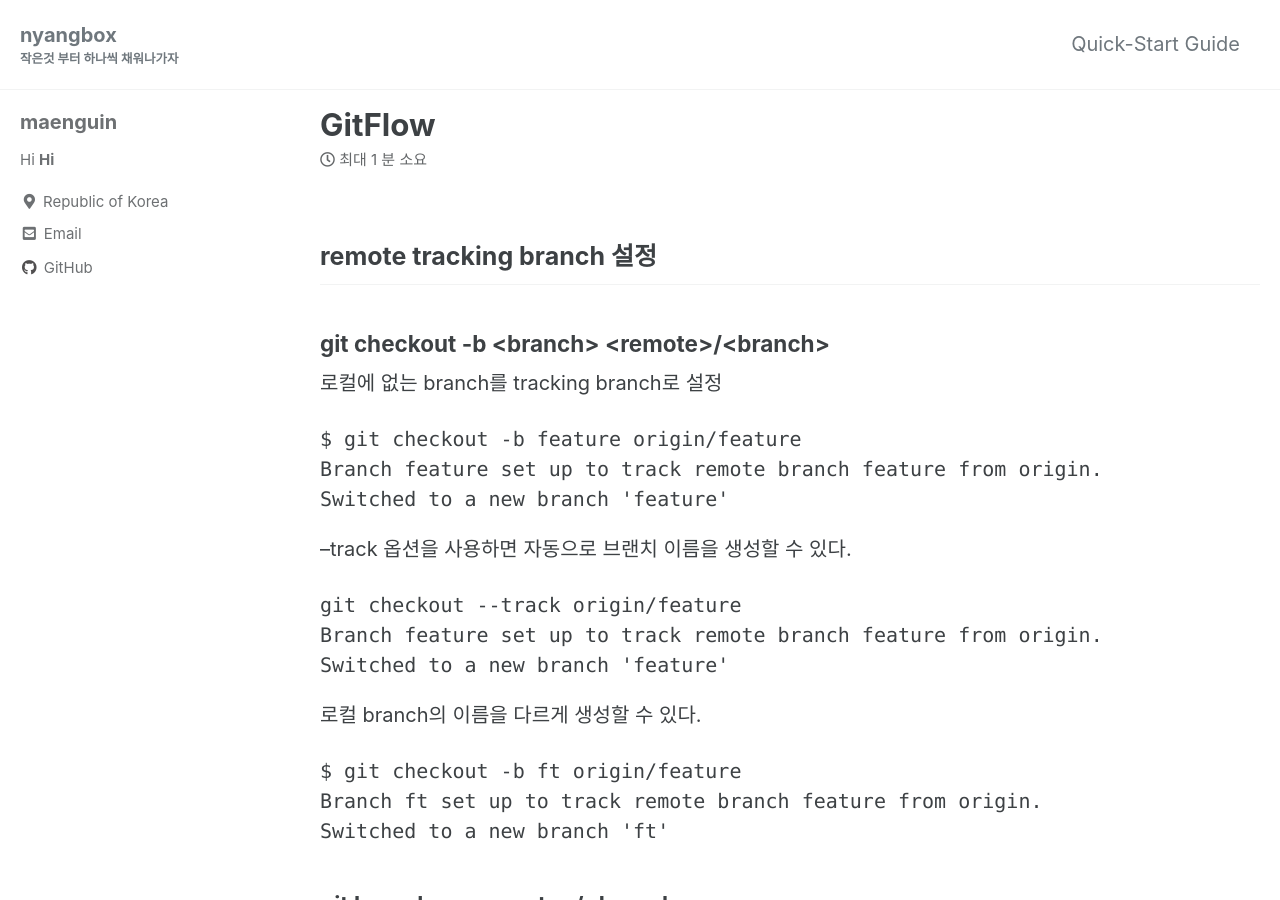
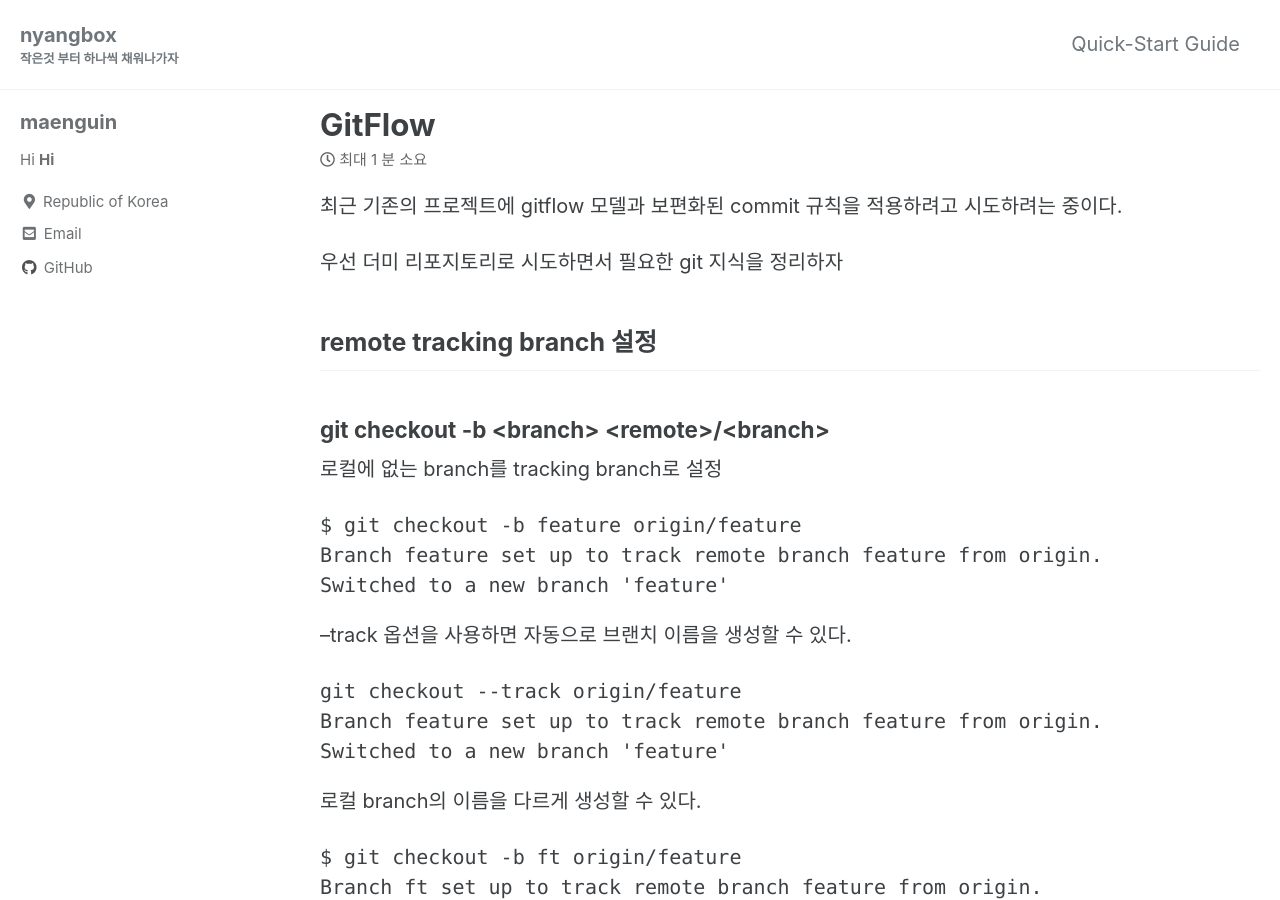
Before and after one commit to maenguin/maenguin.github.io, a Jekyll site: the page built from _posts/2020-12-29-gitflow.md, in a window 1280 px wide and 900 px high. Built offline with Jekyll 4.4.1, drawn with Linux system fonts in a browser that asks for light colours; cached includes are drawn as plain includes.

Commit message:
Update 2020-12-29-gitflow.md

```diff
--- a/_posts/2020-12-29-gitflow.md
+++ b/_posts/2020-12-29-gitflow.md
@@ -8,6 +8,10 @@ tags:
   - gitflow
 ---
 
+최근 기존의 프로젝트에 gitflow 모델과 보편화된 commit 규칙을 적용하려고 시도하려는 중이다.
+
+
+우선 더미 리포지토리로 시도하면서 필요한 git 지식을 정리하자
 
 ## remote tracking branch 설정
 
```
